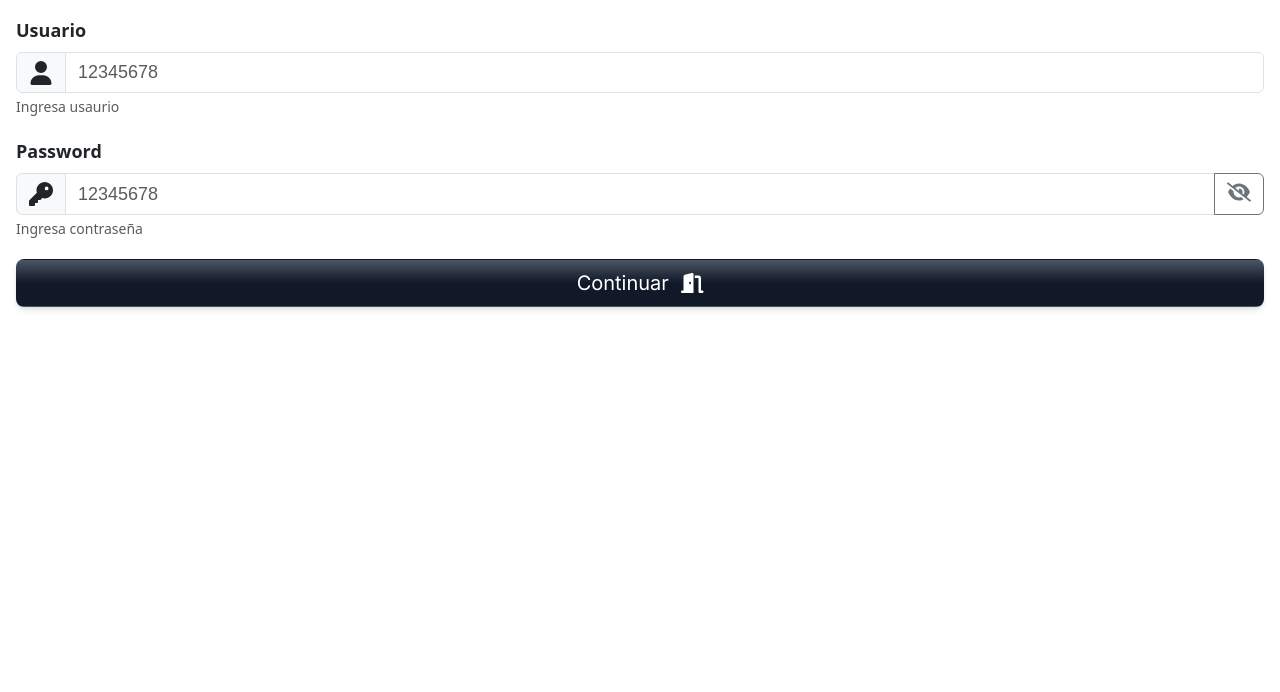
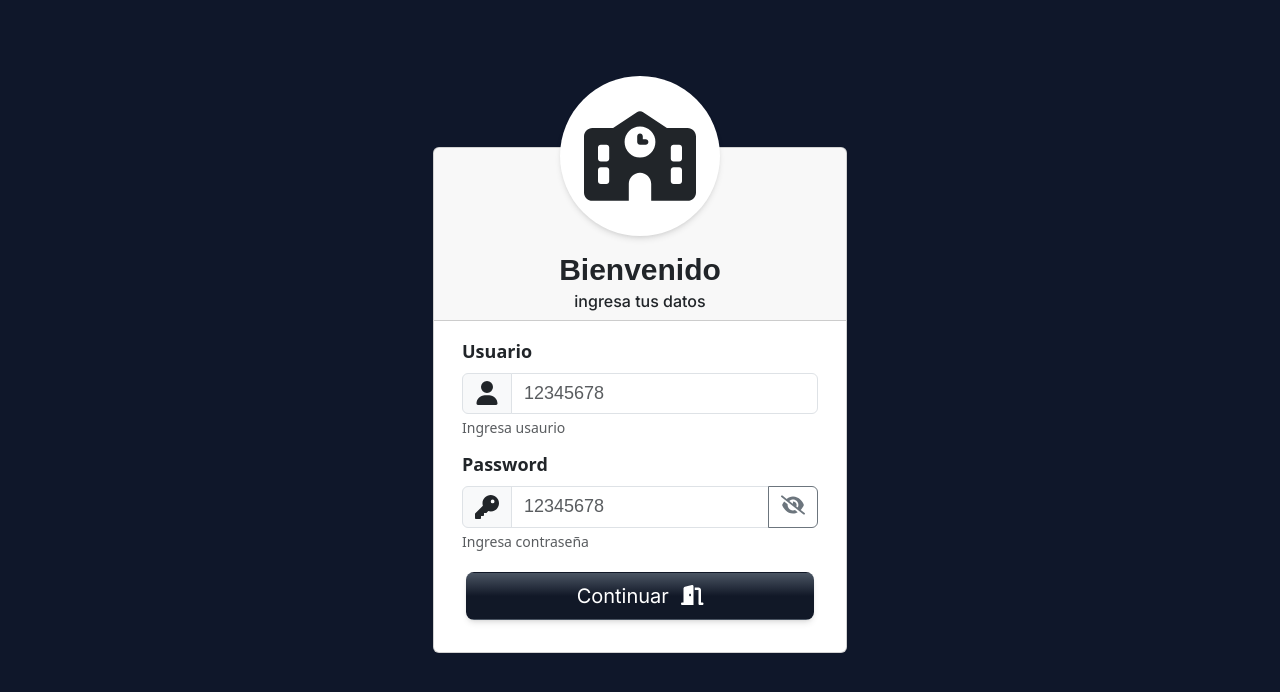
Before and after one commit to GerardoSCDev/academy-web, a Next.js app: page / in a window 1280 px wide. Shown: the top 692 px of the page. Built offline with nearby package versions, Linux system fonts and the light colour scheme.

Commit message:
login mock desing

```diff
--- a/src/Utils/UIComponents/CInputText/CInputText.tsx
+++ b/src/Utils/UIComponents/CInputText/CInputText.tsx
@@ -68,7 +68,7 @@ const CInputText = ({title = '', placeholder = '', textHelp = '', state = InputT
     }
 
     return (
-        <div className='m-3'>
+        <div className='mr-3 mb-2 ml-3'>
           <FormLabel className='text-lg font-semibold font-sans'>{title}</FormLabel>
           <InputGroup>
               <LeftIcon />
--- a/src/app/page.tsx
+++ b/src/app/page.tsx
@@ -1,13 +1,29 @@
 import { CButton } from '@/Utils/UIComponents/CButton/CButton'
 import CInputText from '@/Utils/UIComponents/CInputText/CInputText'
-import { faArrowAltCircleRight, faDoorOpen, faEye } from '@fortawesome/free-solid-svg-icons'
+import { faArrowCircleDown, faDoorOpen, faEye, faSchool } from '@fortawesome/free-solid-svg-icons'
 import { FontAwesomeIcon } from '@fortawesome/react-fontawesome'
-import { Button, Spinner } from 'react-bootstrap'
+import { Button, Card, CardBody, CardHeader, CardSubtitle, CardTitle, Spinner } from 'react-bootstrap'
 
 export default function Home() {
 
   return (
-    <>
+
+    <div className='absolute top-0 left-0 right-0 bottom-0 flex justify-center items-center bg-slate-900'>
+      <Card className='w-45'>
+        <CardHeader className='flex flex-col items-center'>
+          <div className='w-40 h-24'>
+            <div className='w-40 h-40 relative bottom-20 bg-white flex justify-center items-center rounded-full shadow-md'>
+              <FontAwesomeIcon icon={faSchool} className='w-28 h-28'/>
+            </div>
+          </div>
+          <CardTitle style={{fontWeight: 'bold', fontFamily: 'sans-serif', fontSize: 30}}>
+            Bienvenido
+          </CardTitle>
+          <CardSubtitle>
+            ingresa tus datos
+          </CardSubtitle>
+        </CardHeader>
+        <CardBody>
           <CInputText
             title='Usuario'
             placeholder='12345678'
@@ -15,7 +31,6 @@ export default function Home() {
             type='text'
             textValue='12345fsadf'
             leftIcon='user'/>
-
           <CInputText
             title='Password'
             placeholder='12345678'
@@ -23,8 +38,10 @@ export default function Home() {
             type='password'
             textValue='12345fsadf'
             leftIcon='key' />
+          <CButton title='Continuar' icon='doorOpen' showLoader={false} disabled={false}/>
+        </CardBody>
+      </Card>
+    </div>
 
-      <CButton title='Continuar' icon='doorOpen' showLoader={false} disabled={false}/>
-    </>
   )
 }
```
Lines whose indentation alone changed are shown as unchanged.
